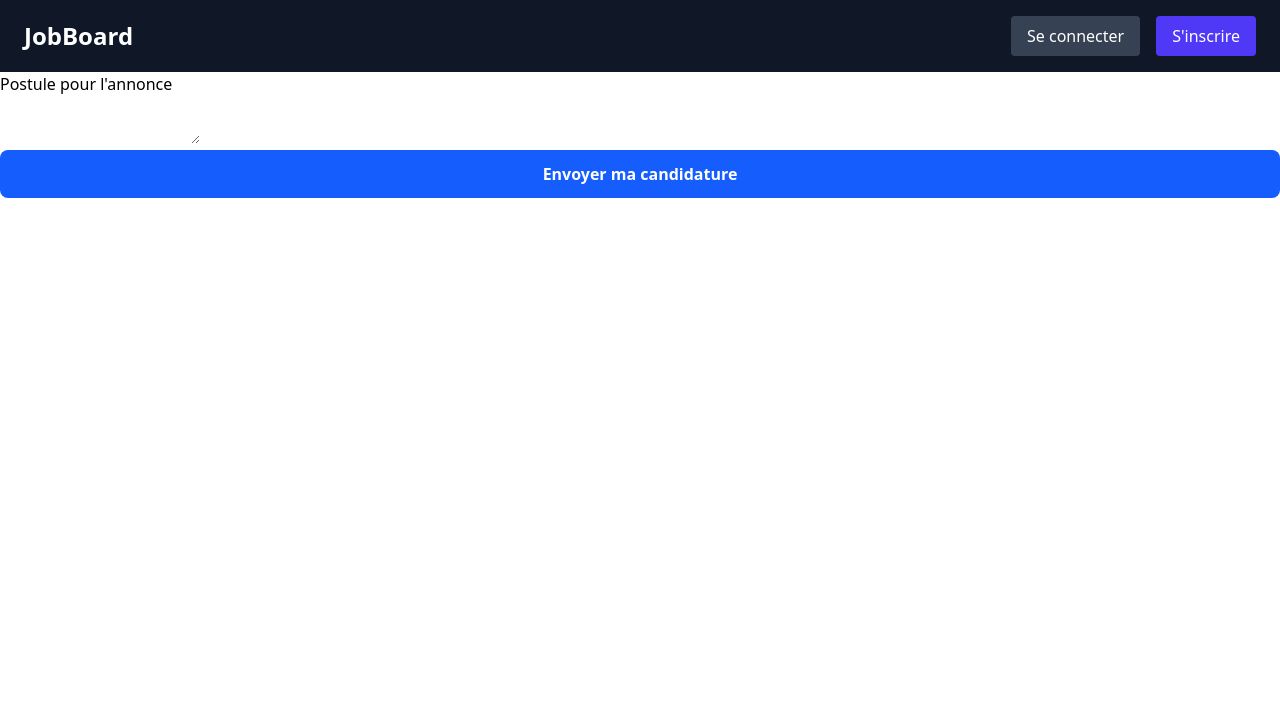
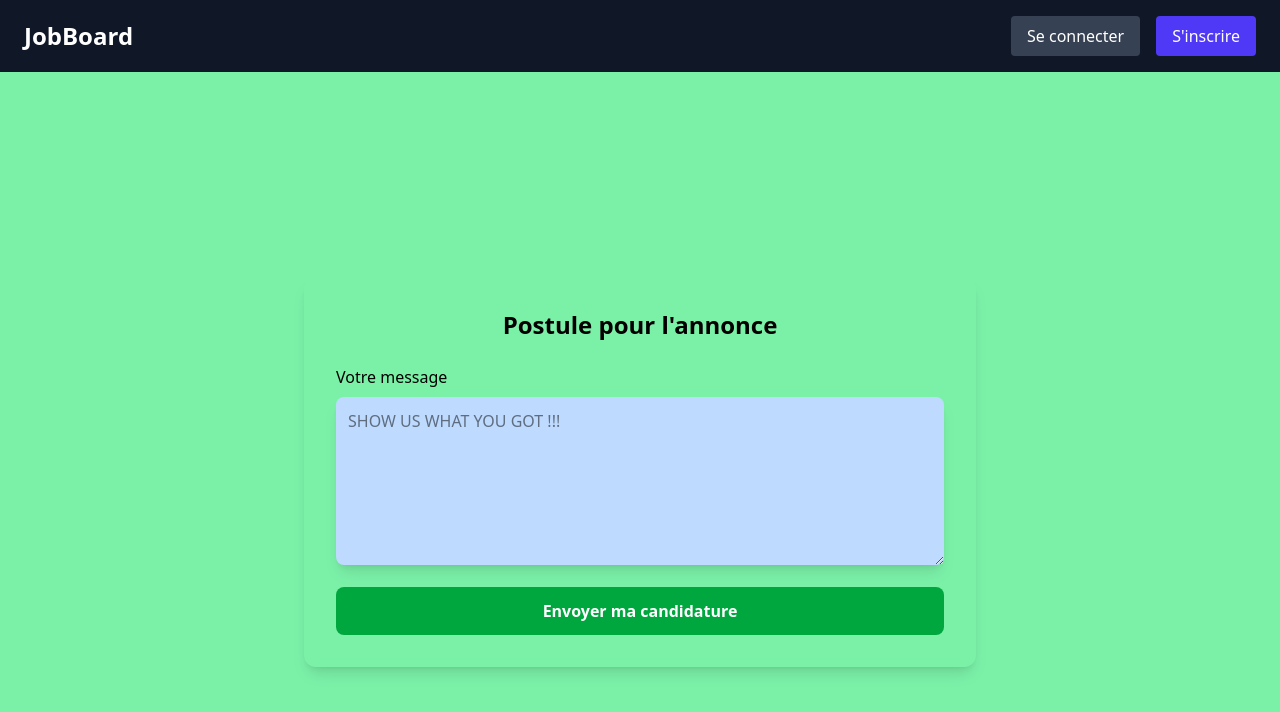
Before and after one commit to Aaronb-Git/jobboard, a Vue app in the folder frontend/: page /ads/1/apply in a window 1280 px wide. Shown: the top 712 px of the page. Built offline with nearby package versions, Linux system fonts and the light colour scheme; no server answers.

Commit message:
Clean front end for the applyform

```diff
--- a/frontend/src/views/ApplicationView.vue
+++ b/frontend/src/views/ApplicationView.vue
@@ -25,12 +25,15 @@ async function submitApplication(){
 }
 </script>
 <template>
-    <h1>Postule pour l'annonce</h1>
-    <form @submit.prevent="submitApplication">
-        <textarea v-model="message"></textarea>
-        <p>{{ feedback }}</p>
-        <button type="submit" class="w-full bg-blue-600 text-white font-bold py-3 px-6 rounded-lg hover:bg-blue-700 transition-colors duration-300 cursor-pointer">
+    <main class = "min-h-screen flex items-center justify-center bg-green-300 p-6">
+        <form @submit.prevent="submitApplication" class = "p-8 rounded-xl shadow-lg w-full max-w-2xl">
+            <h1 class = "text-2xl font-bold text-center mb-6">Postule pour l'annonce</h1>
+            <label for = "application-message" class="block mb-2 font-medium">Votre message</label>
+            <textarea v-model="message" id ="application-message" rows = "6" placeholder = "SHOW US WHAT YOU GOT !!!" class="w-full p-3 shadow-lg rounded-lg mb-4 bg-blue-200 resize-y"></textarea>
+            <button type="submit" class="w-full bg-green-600 text-white font-bold py-3 px-6 rounded-lg hover:bg-blue-700 transition-colors duration-300 cursor-pointer">
             Envoyer ma candidature
             </button>
-    </form>
+             <p v-if = "feedback" class = "text-center mt-4">{{ feedback }}</p>
+        </form>
+    </main>
     </template>
```
